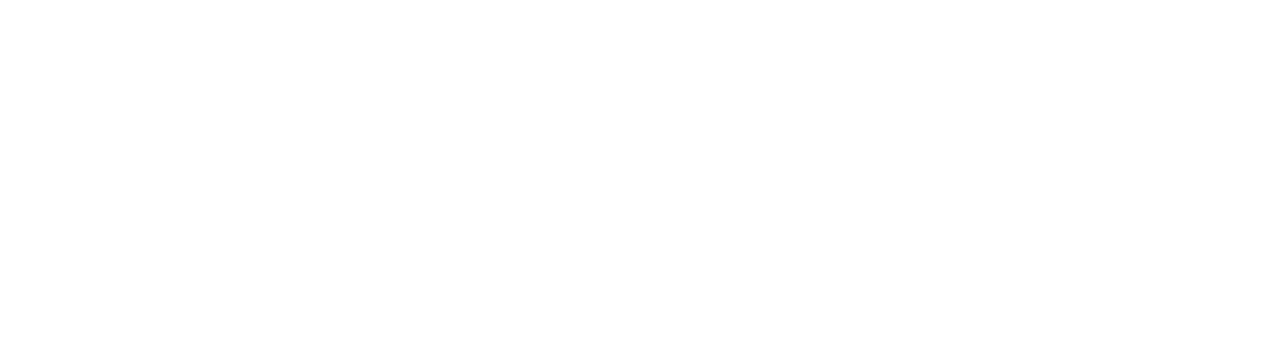
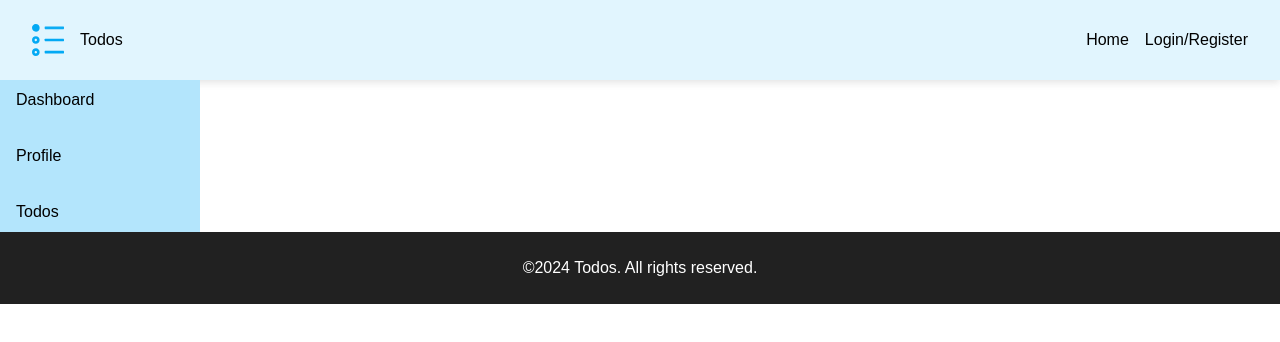
Before and after one commit to manikant-codes/node-projects, a React (Create React App) app in the folder frontend/: page /admin in a window 1280 px wide. Before the commit this address had no page. Shown: the top 342 px of the page. Built offline with nearby package versions, Linux system fonts and the light colour scheme.

Commit message:
completed auth and made user specific tasks filter in getAllTasks controller

```diff
--- a/frontend/src/App.js
+++ b/frontend/src/App.js
@@ -6,6 +6,7 @@ import Login from "./pages/Login";
 import Register from "./pages/Register";
 import AuthProvider from "./providers/AuthProvider";
 import AuthGuard from "./guards/AuthGuard";
+import AdminLayout from "./layouts/AdminLayout";
 
 function App() {
   return (
@@ -14,16 +15,18 @@ function App() {
         <Routes>
           <Route path="/" element={<Layout />}>
             <Route index element={<Home />} />
-            <Route
-              path="admin/todos"
-              element={
-                <AuthGuard>
-                  <Todos />
-                </AuthGuard>
-              }
-            />
             <Route path="login" element={<Login />} />
             <Route path="register" element={<Register />} />
+            <Route path="admin" element={<AdminLayout />}>
+              <Route
+                path="todos"
+                element={
+                  <AuthGuard>
+                    <Todos />
+                  </AuthGuard>
+                }
+              />
+            </Route>
           </Route>
         </Routes>
       </AuthProvider>
--- a/frontend/src/components/todos/AddTask.jsx
+++ b/frontend/src/components/todos/AddTask.jsx
@@ -7,6 +7,8 @@ import styles from "../../styles/todos/addTask.module.css";
 import PrioritySelect from "../common/PrioritySelect";
 
 function AddTask({ tasks, setTasks }) {
+  // console.log("user", user);
+
   async function handleSubmit(e) {
     e.preventDefault();
 
--- /dev/null
+++ b/frontend/src/layouts/AdminLayout.jsx
@@ -0,0 +1,16 @@
+import React from "react";
+import { Outlet } from "react-router-dom";
+import Sidebar from "./Sidebar";
+
+function AdminLayout() {
+  return (
+    <div>
+      <div className="grid grid-cols-[200px_1fr]">
+        <Sidebar />
+        <Outlet />
+      </div>
+    </div>
+  );
+}
+
+export default AdminLayout;
--- /dev/null
+++ b/frontend/src/layouts/Sidebar.jsx
@@ -0,0 +1,24 @@
+import { Drawer } from "flowbite-react";
+import React from "react";
+
+function Sidebar() {
+  const links = [
+    {
+      name: "Dashboard",
+      link: "/admin/dashboard",
+    },
+    { name: "Profile", link: "/admin/dashboard" },
+    { name: "Todos", link: "/admin/dashboard" },
+  ];
+  return (
+    <div>
+      <ul className="bg-[#b3e5fc] h-full flex flex-col gap-4">
+        {links.map((value) => {
+          return <li className="px-4 py-2">{value.name}</li>;
+        })}
+      </ul>
+    </div>
+  );
+}
+
+export default Sidebar;
--- a/frontend/src/pages/Register.jsx
+++ b/frontend/src/pages/Register.jsx
@@ -1,12 +1,32 @@
 import { Button, Label, TextInput } from "flowbite-react";
-import React, { useState } from "react";
+import React from "react";
 import { Link } from "react-router-dom";
+import { useAuth } from "../providers/AuthProvider";
 
 function Register() {
-  const [state, setState] = useState(0);
+  const { register } = useAuth();
+
+  function handleSubmit(e) {
+    e.preventDefault();
+
+    if (e.target["password"].value !== e.target["confirmPassword"].value) {
+      alert("Passwords did not match!");
+      return;
+    }
+
+    const data = {};
+    data.username = e.target["username"].value;
+    data.email = e.target["email"].value;
+    data.password = e.target["password"].value;
+
+    register(data);
+  }
 
   return (
-    <div className="h-[calc(100vh-72px-80px)] flex items-center justify-center">
+    <div
+      className="h-[calc(100vh-72px-80px)] flex items-center justify-center"
+      onSubmit={handleSubmit}
+    >
       <form className="bg-cyan-100 p-8 rounded-lg min-w-[300px] flex max-w-md flex-col gap-4">
         <div className="grid grid-cols-1 md:grid-cols-2 gap-2">
           <div className="">
@@ -15,6 +35,7 @@ function Register() {
             </div>
             <TextInput
               id="username"
+              name="username"
               type="text"
               placeholder="John Doe"
               required
@@ -27,6 +48,7 @@ function Register() {
             <TextInput
               id="email1"
               type="email"
+              name="email"
               placeholder="name@flowbite.com"
               required
             />
@@ -37,13 +59,18 @@ function Register() {
             <div className="mb-2 block">
               <Label htmlFor="password" value="Your password" />
             </div>
-            <TextInput id="password" type="password" required />
+            <TextInput id="password" name="password" type="password" required />
           </div>
           <div>
             <div className="mb-2 block">
               <Label htmlFor="confirm-password" value="Confirm password" />
             </div>
-            <TextInput id="confirm-password" type="password" required />
+            <TextInput
+              id="confirm-password"
+              name="confirmPassword"
+              type="password"
+              required
+            />
           </div>
         </div>
         <Button type="submit">Submit</Button>
--- a/frontend/src/providers/AuthProvider.jsx
+++ b/frontend/src/providers/AuthProvider.jsx
@@ -27,7 +27,7 @@ function AuthProvider({ children }) {
     const result = await registerUser(data);
     localStorage.setItem("user", JSON.stringify(result));
     setUser(result.data);
-    navigate("/admin/Ttodos");
+    navigate("/admin/todos");
   }
 
   async function logout() {
```
Also changed, not shown: 1 other file (tests, documents, lock files or other folders).
